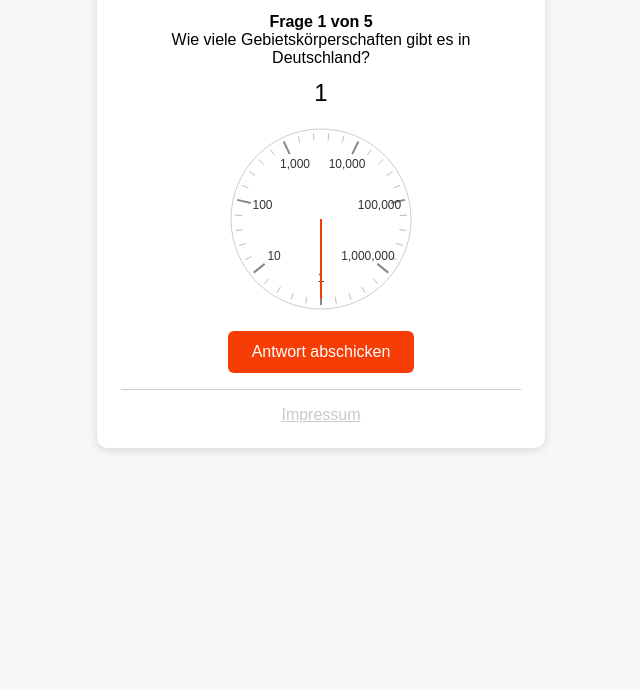
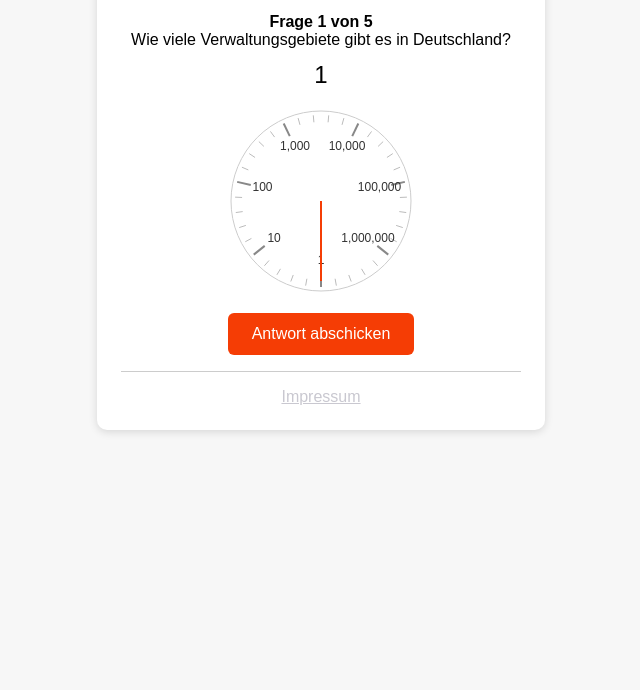
Before and after one commit to mrh-init/Federal_Data_Quiz, a plain HTML site: page index.html in a window 1280 px wide. Shown: the part 110-800 px from the top of the page, without its empty margins (319-959 px from the left). Drawn offline with Linux system fonts and the light colour scheme.

Commit message:
Add files via upload
Richtige Fragen und Zahlen

```diff
--- a/index.html
+++ b/index.html
@@ -20,12 +20,23 @@
   <div class="container" id="app"></div>
   <script>
     const questions = [
-      { q: "Wie viele Gebietskörperschaften gibt es in Deutschland?", a: 15000 },
-      { q: "Wie viele Verwaltungsleistungen gibt es laut FIM-Portal?", a: 15000 },
-      { q: "Wieviele Organisationseinheiten der Verwaltung sind im PVOG vorhanden?", a: 85000 },
-      { q: "Wie viele Datenpunkte zu Zuständigkeit gibt es im PVOG (~Gebiet * Leistung)?", a: 2500000 },
+      { q: "Wie viele Verwaltungsgebiete gibt es in Deutschland?", a: 12522 },
+      { q: "Wie viele Verwaltungsleistungen gibt es laut FIM-Portal?", a: 14728 },
+      { q: "Wieviele Organisationseinheiten der Verwaltung sind im PVOG vorhanden?", a: 84083 },
+      { q: "Wie viele Datenpunkte zu Zuständigkeit gibt es im PVOG (~Gebiet * Leistung)?", a: 3825744 },
 	  { q: "Für wie viele föderalen Verwaltungsleistungen ist im PVOG flächendeckend eine Zuständigkeit hinterlegt?", a: 23 }
     ];
+	/*
+		Quellen:
+		- Verwaltungsgebiete: Auszug GV Destatis, https://www.destatis.de/DE/Themen/Laender-Regionen/Regionales/Gemeindeverzeichnis/Administrativ/Archiv/GVAuszugJ/31122024_Auszug_GV.html
+			alle ARS ohne Textkennzeichen "50" und "41" wegen dubletten. Stand: 31.12.2024
+		- Verwaltungsleistungen: https://fimportal.de/search?resource=leistung-steckbriefe&page=1&page_size=20 Stand: 29.09.2025
+		- Verwaltungsorganisationen: https://docs.fitko.de/resources/pvog/ Bezug über Bereitstelldienst API, Stand: 29.09.2025
+		- Zuständigkeit: https://docs.fitko.de/resources/pvog/ Bezug über Bereitstelldienst API, Stand: 29.09.2025
+		- https://docs.fitko.de/resources/pvog/ Bezug über Bereitstelldienst API, eigene Auswertung. Stand: 07.2025
+
+
+	*/
 
     let current = 0;
     let guesses = [];
@@ -218,7 +229,7 @@
         const guess = guesses[current];
         const correct = q.a;
         const level = feedbackLevels[current];
-        const texts = ["Weit entfernt! 😬", "Nicht schlecht!", "Gut geschätzt!", "Sehr nah dran! 🎯"];
+        const texts = ["Weit entfernt! 😬", "Nicht schlecht!", "Gut geschätzt!", "Hervorragend! 🎯"];
         app.innerHTML = `
           <div class="feedback">${texts[level]}<br>
           Deine Schätzung: <b>${guess.toLocaleString('de-DE')}</b><br>
```
